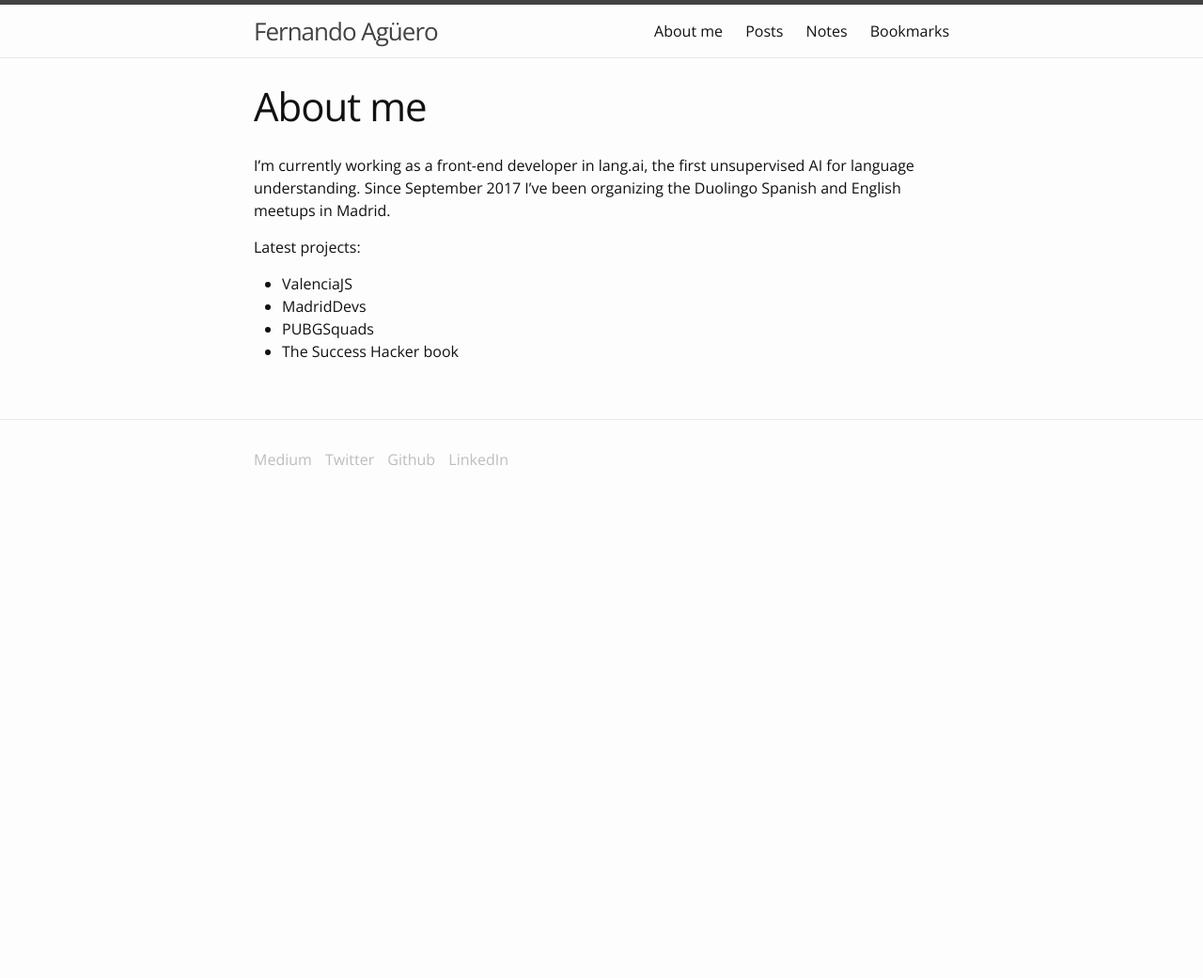
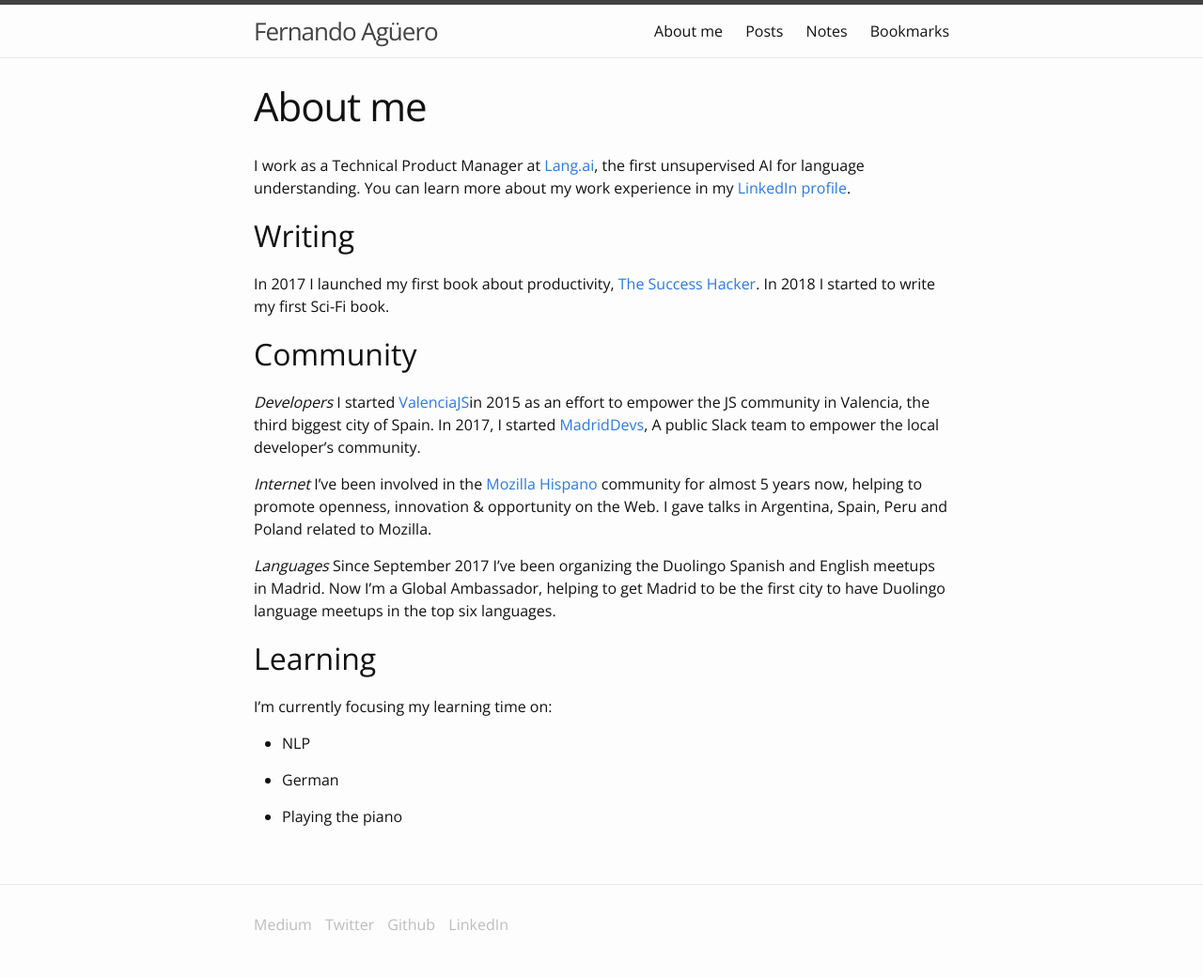
Before and after one commit to fjaguero/site, a Jekyll site: the page built from about.markdown, in a window 1280 px wide. Shown: the whole page at 94% size. Built offline with Jekyll 4.4.1, drawn with Linux system fonts in a browser that asks for light colours; before the commit the page ends 900 px from its top, so only the background shows below that.

Commit message:
Updated About

```diff
--- a/about.markdown
+++ b/about.markdown
@@ -3,12 +3,29 @@ title: About me
 date: 2018-04-14 21:19:00 Z
 ---
 
-I'm currently working as a front-end developer in lang.ai, the first unsupervised AI for language understanding.
-Since September 2017 I've been organizing the Duolingo Spanish and English meetups in Madrid.
+I work as a Technical Product Manager at [Lang.ai](https://lang.ai), the first unsupervised AI for language understanding. You can learn more about my work experience in my [LinkedIn profile](https://www.linkedin.com/in/fjaguero/).
 
-Latest projects:
+## Writing
 
-- ValenciaJS
-- MadridDevs
-- PUBGSquads
-- The Success Hacker book
+In 2017 I launched my first book about productivity, [The Success Hacker](https://thesuccesshacker.es/). In 2018 I started to write my first Sci-Fi book.
+
+## Community
+
+*Developers*
+I started [ValenciaJS](https://medium.com/the-web-is-the-platform/introducing-valenciajs-1a73d39a9c94)in 2015 as an effort to empower the JS community in Valencia, the third biggest city of Spain. In 2017, I started [MadridDevs](https://medium.com/@fjaguero/introducing-madrid-devs-2712c6c38e3c), A public Slack team to empower the local developer’s community.
+
+*Internet*
+I’ve been involved in the [Mozilla Hispano](https://www.mozilla-hispano.org/documentacion/Usuario:Fjaguero) community for almost 5 years now, helping to promote openness, innovation & opportunity on the Web. I gave talks in Argentina, Spain, Peru and Poland related to Mozilla.
+
+*Languages*
+Since September 2017 I've been organizing the Duolingo Spanish and English meetups in Madrid. Now I'm a Global Ambassador, helping to get Madrid to be the first city to have Duolingo language meetups in the top six languages.
+
+## Learning
+
+I'm currently focusing my learning time on:
+
+* NLP
+
+* German
+
+* Playing the piano
```
